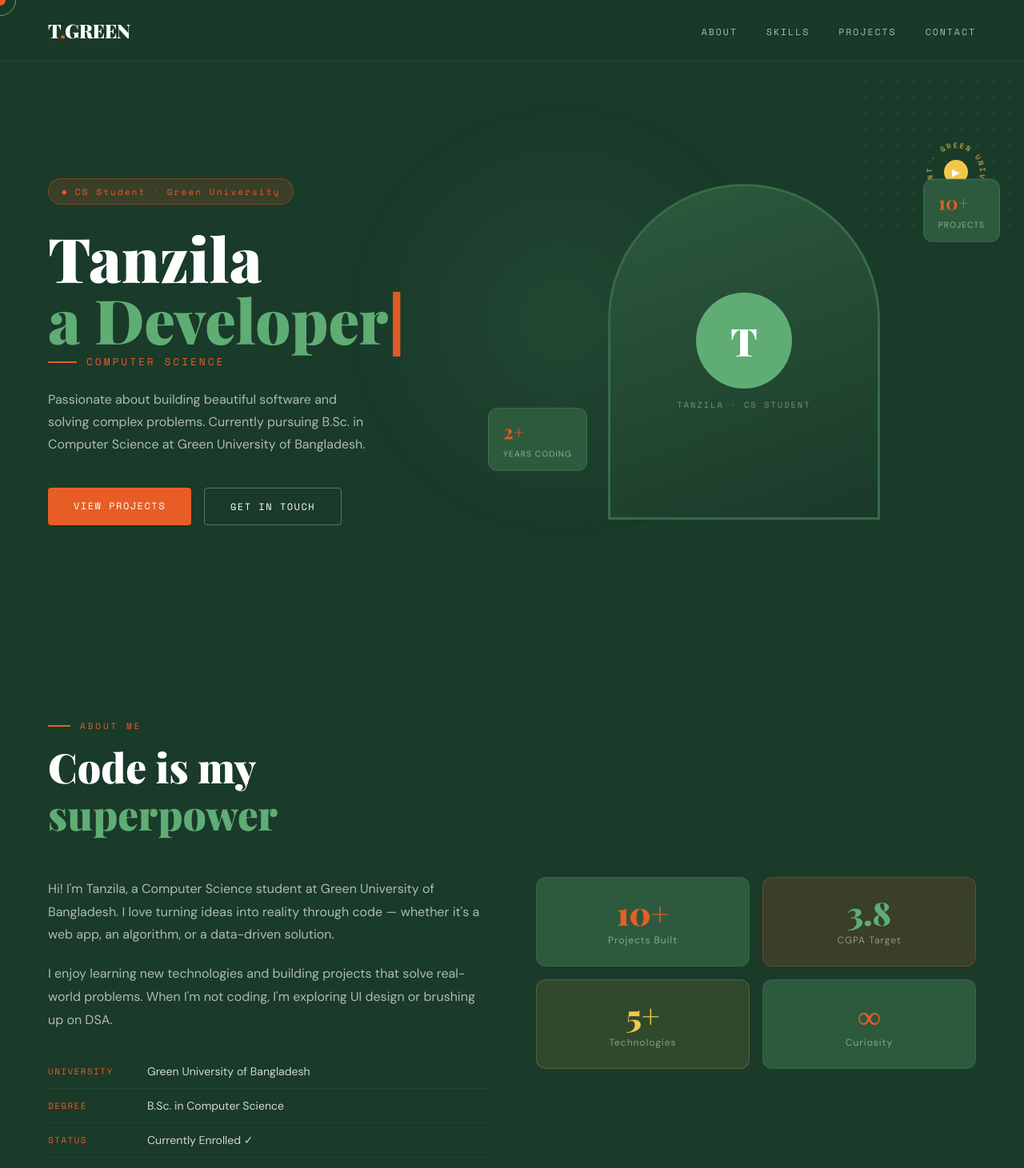
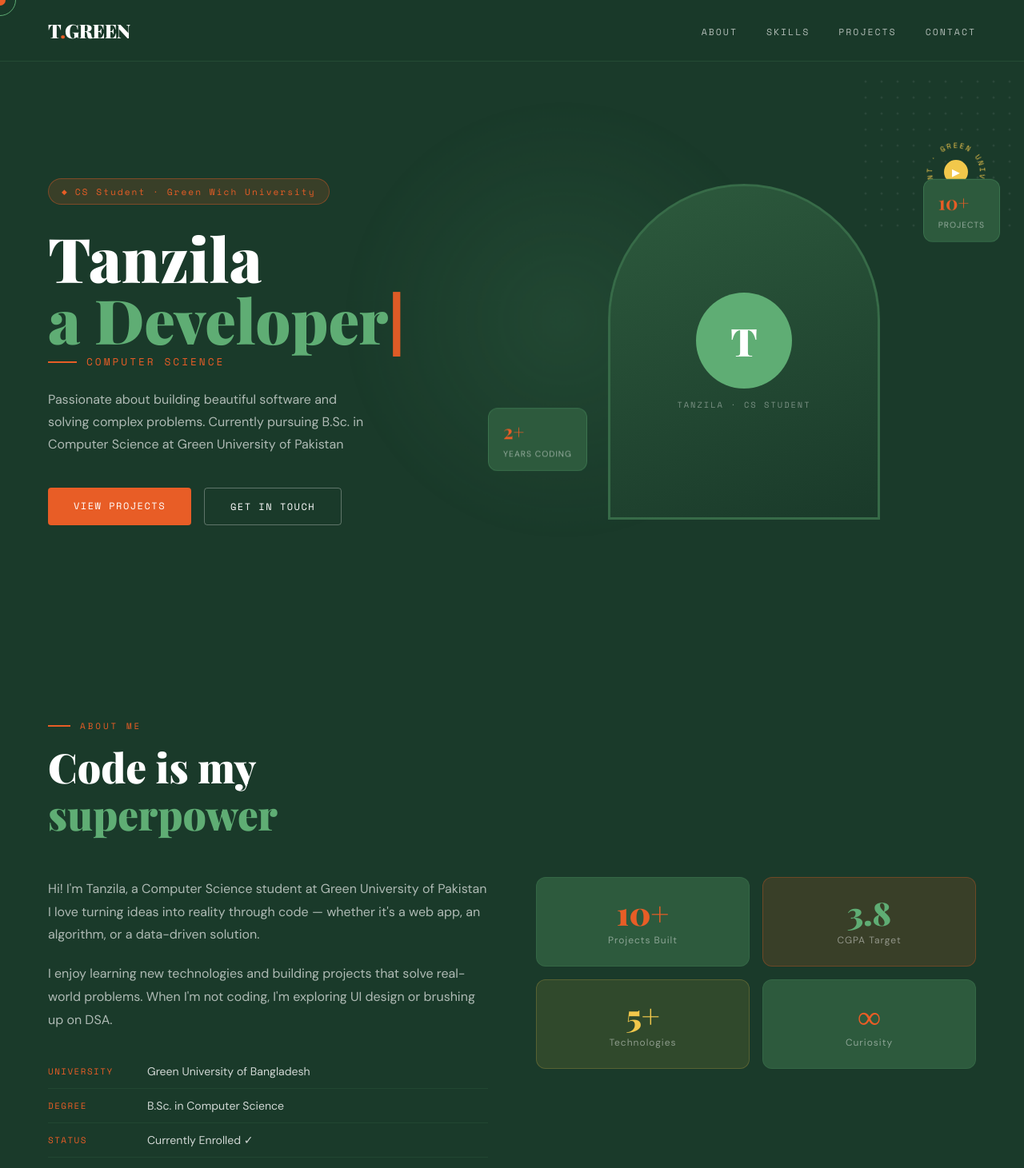
Before and after one commit to sadiaaz/Tanzilas-web, a plain HTML site: page index.html in a window 1280 px wide. Shown: the top 1461 px of the page at 80% size. Drawn offline with nearby package versions, Linux system fonts and the light colour scheme.

```diff
--- a/index.html
+++ b/index.html
@@ -514,13 +514,13 @@
   </svg>
 
   <div class="hero-left">
-    <div class="hero-tag">CS Student · Green University</div>
+    <div class="hero-tag">CS Student · Green Wich University</div>
     <h1 class="hero-name">
       Tanzila<br><span class="highlight">Green</span>
     </h1>
     <p class="hero-subtitle">Computer Science</p>
     <p class="hero-desc">
-      Passionate about building beautiful software and solving complex problems. Currently pursuing B.Sc. in Computer Science at Green University of Bangladesh.
+      Passionate about building beautiful software and solving complex problems. Currently pursuing B.Sc. in Computer Science at Green University of Pakistan
     </p>
     <div class="hero-btns">
       <a href="#projects" class="btn-primary">View Projects</a>
@@ -566,7 +566,7 @@
     <div class="about-text">
       <div class="section-label">About Me</div>
       <h2 class="section-title">Code is my<br><em>superpower</em></h2>
-      <p>Hi! I'm Tanzila, a Computer Science student at Green University of Bangladesh. I love turning ideas into reality through code — whether it's a web app, an algorithm, or a data-driven solution.</p>
+      <p>Hi! I'm Tanzila, a Computer Science student at Green University of Pakistan I love turning ideas into reality through code — whether it's a web app, an algorithm, or a data-driven solution.</p>
       <p>I enjoy learning new technologies and building projects that solve real-world problems. When I'm not coding, I'm exploring UI design or brushing up on DSA.</p>
       <ul class="info-list">
         <li><span class="info-key">University</span><span class="info-val">Green University of Bangladesh</span></li>
@@ -833,4 +833,5 @@
   });
 </script>
 </body>
+
 </html>
```
